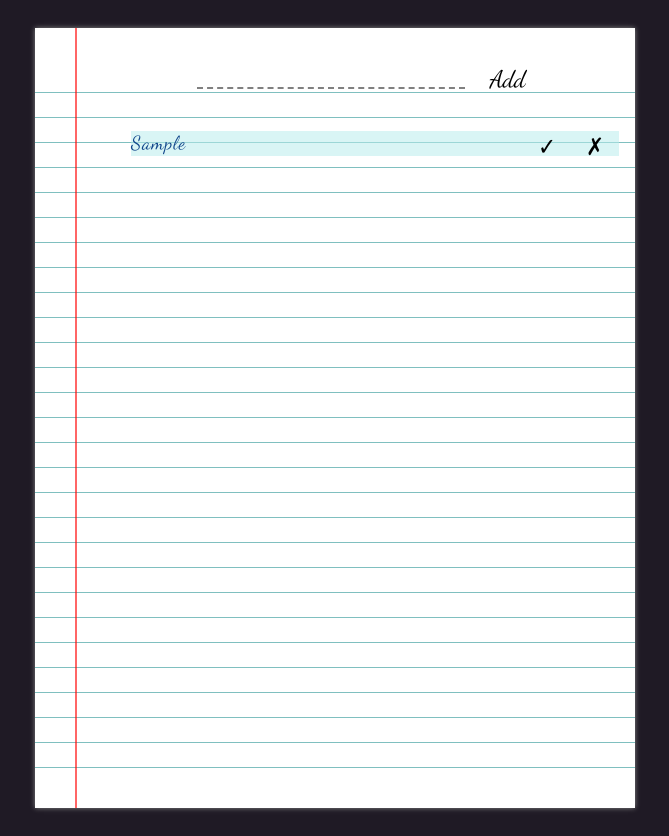
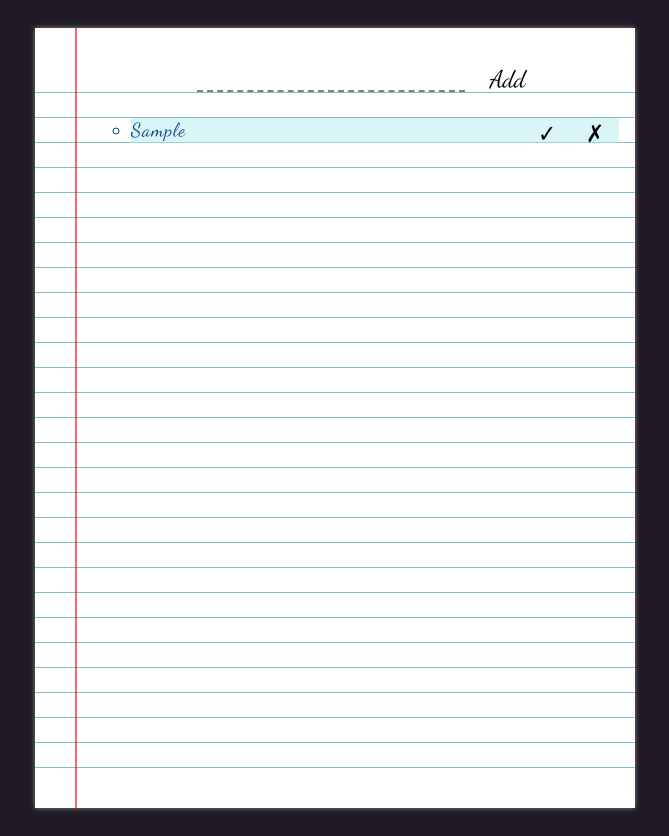
Before and after one commit to MerKhadraoui/noteBook-app, a website: page src/index.html in a window 1280 px wide. Both pictures are taken after typing "Sample" into the empty fields and a click on the button "Add". Shown: the whole page, without its empty margins (305-974 px from the left). Drawn offline with nearby package versions, Linux system fonts and the light colour scheme; files that its build step writes are made by us from their sources.

Commit message:
To DO app

```diff
--- a/src/scripts/index.js
+++ b/src/scripts/index.js
@@ -24,7 +24,7 @@ const addToList = () => {
   } else {
     document.querySelector(
       "#userData"
-    ).placeholder = ` Please Enter text first`;
+    ).placeholder = `     Please Enter text first`;
   }
 };
 const colorGen = () => {
--- a/src/scss/_body.scss
+++ b/src/scss/_body.scss
@@ -52,7 +52,7 @@ body {
   border: none;
   border-bottom: 2px dashed grey;
   position: relative;
-  bottom: 23px;
+  bottom: 20px;
   background-color: transparent;
   height: 2rem;
   width: 50%;
@@ -72,12 +72,13 @@ button:hover {
   color: rgb(38, 128, 155);
 }
 li {
-  list-style: none;
+  list-style: circle;
   color: rgb(16, 70, 139);
   max-width: 100vw;
   word-wrap: break-word;
   overflow-wrap: break-word;
   position: relative;
+  bottom: 13px;
 }
 li:nth-child(even) {
   background-color: rgba(183, 235, 235, 0.521);
```
